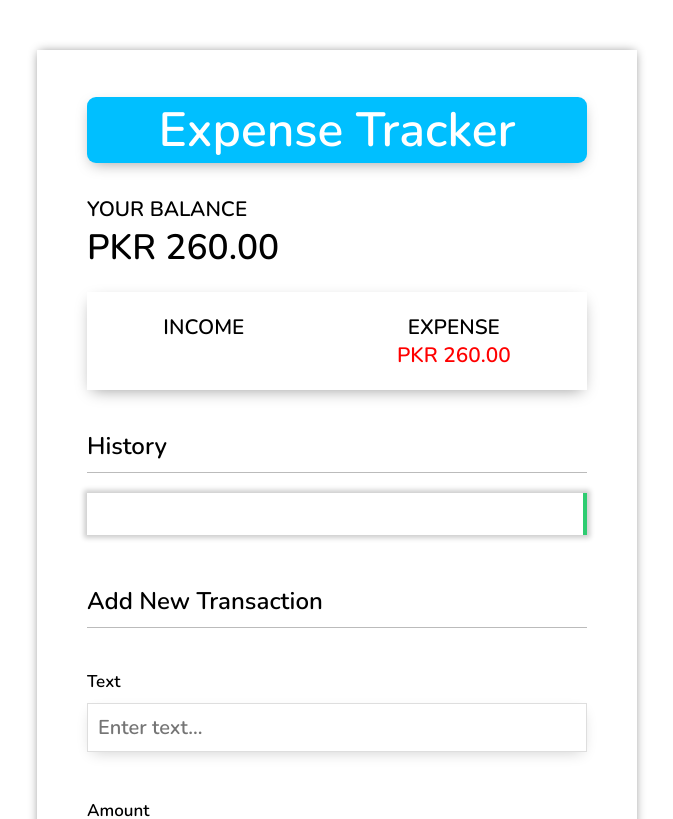
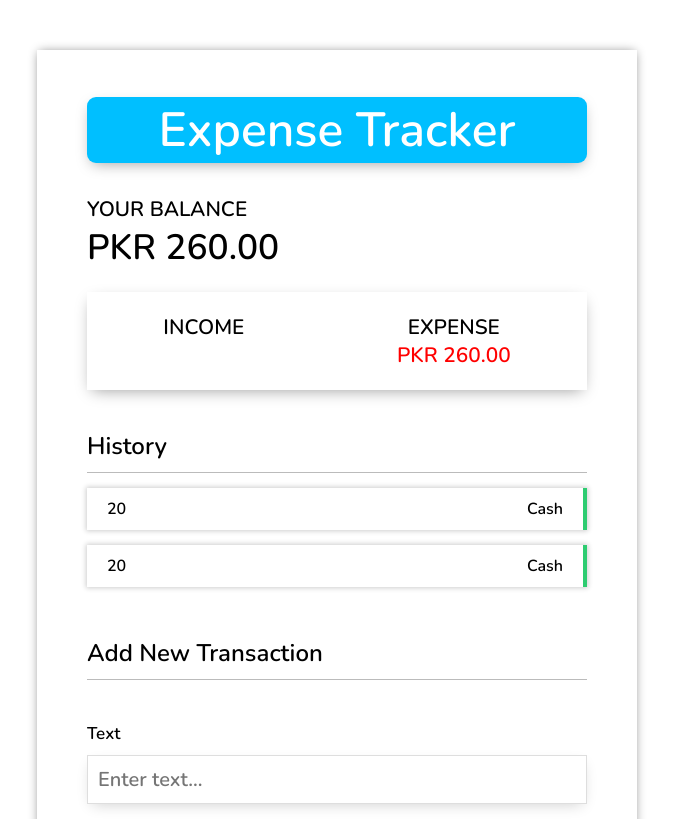
Before and after one commit to Alikhan219/Bootcamp_Expense_Tracker_App, a React (Create React App) app: page / in a window 1280 px wide. Shown: the top 819 px of the page, without its empty margins (303-976 px from the left). Built offline with nearby package versions, Linux system fonts and the light colour scheme.

Commit message:
deleting some tags and styles and adding new styles and tags

```diff
--- a/src/App.css
+++ b/src/App.css
@@ -124,18 +124,21 @@ input[type=number], input[type=text]{
   color: red;
 }
 .hist-div{
-  margin-top: 20px;
-  box-sizing: border-box;
-  display: flex;
-  flex-direction: row;
-  justify-content: space-between;
-  box-shadow: 0px 0px 5px 3px rgba(0,0,0,0.2);
-  border-right: 4px solid #2ecc71;
-
+  margin: 0;
+  padding: 0;
 }
 .hist-txt{
-  margin-left: 20px;
+  margin-left: 15px;
 }
 .hist-amount{
   margin-right: 15px;
 }
+.hist-div > li {
+  display: flex;
+  justify-content: space-between;
+  box-sizing: border-box;
+  box-shadow: 0px 0px 5px 1px rgba(0,0,0,0.2);
+  border-right: 4px solid #2ecc71;
+  padding: 10px 5px;
+  margin: 15px 0;
+}
--- a/src/App.js
+++ b/src/App.js
@@ -1,6 +1,6 @@
 import React from "react"
 import Child from "./Child"
-
+import initialTransactions from "./TransContext"
 
 const App=()=>{
     return(
--- a/src/Child.js
+++ b/src/Child.js
@@ -1,25 +1,14 @@
-import React, { useState } from "react";
+import React from "react";
 import "./App.css";
 
 function Child() {
 
-  const [amount, setAmount] = useState({
-    thing: '',
-    amounts: '',
-  });
+  let Transactions= [
+    {amount: 500, desc: "cash"},
+    {amount: -40, desc: "book"},
+    {amount: -200, desc: "camera"}
+  ]
 
-  const inputEvent = (event) => {
-    const { value, name } = event.target;
-    setAmount((prevValue) => {
-      return {
-        ...prevValue,
-        [name]: value,
-      };
-    });
-  };
-  const onSubmit = (event) => {
-
-}
   return (
     <div className="container">
       <h1 className="text_center">Expense Tracker</h1>
@@ -30,7 +19,7 @@ function Child() {
       </h3>
       <div className="expense_container">
         <h3 className="IandE">
-          Income <br /> <span className="income-h3">{amount.amounts}</span>
+          Income <br /> <span className="income-h3"></span>
         </h3>
         <h3 className="IandE">
           Expense <br />
@@ -38,24 +27,24 @@ function Child() {
         </h3>
       </div>
       <h3 className="border">History</h3>
-      <div className="hist-div">
-        <h4 className="hist-txt">{amount.thing}</h4>
-        <h4 className="hist-amount"> {amount.amounts}</h4>
-      </div>
+      <ul className="hist-div">
+      <li>
+        <span className="hist-txt">20</span>
+        <span className="hist-amount">Cash</span>
+        </li>
+        <li>
+        <span className="hist-txt">20</span>
+        <span className="hist-amount">Cash</span>
+        </li>
+      </ul>
 
       <h3 className="bottom">Add New Transaction</h3>
       <br />
-      <form className="Transaction_form" onSubmit={onSubmit}>
+      <form className="Transaction_form">
         <div className="form_control">
           <label for="text">Text</label>
 
-          <input
-           name="thing"
-            type="text"
-            placeholder="Enter text..."
-            onChange={inputEvent}
-            value={amount.thing}
-          />
+          <input name="thing" type="text" placeholder="Enter text..." />
         </div>
         <br />
         <div className="form_control">
@@ -64,13 +53,7 @@ function Child() {
             <br />
             (negative - expense, positive - income)
           </label>
-          <input
-            name="amounts"
-            type="number"
-            placeholder="Enter amount..."
-            onChange={inputEvent}
-            value={amount.amounts}
-          />
+          <input name="amounts" type="number" placeholder="Enter amount..." />
         </div>
         <br />
         <button className="btn">Add Transaction</button>
```
Also changed, not shown: src/TransContext.js (added).
